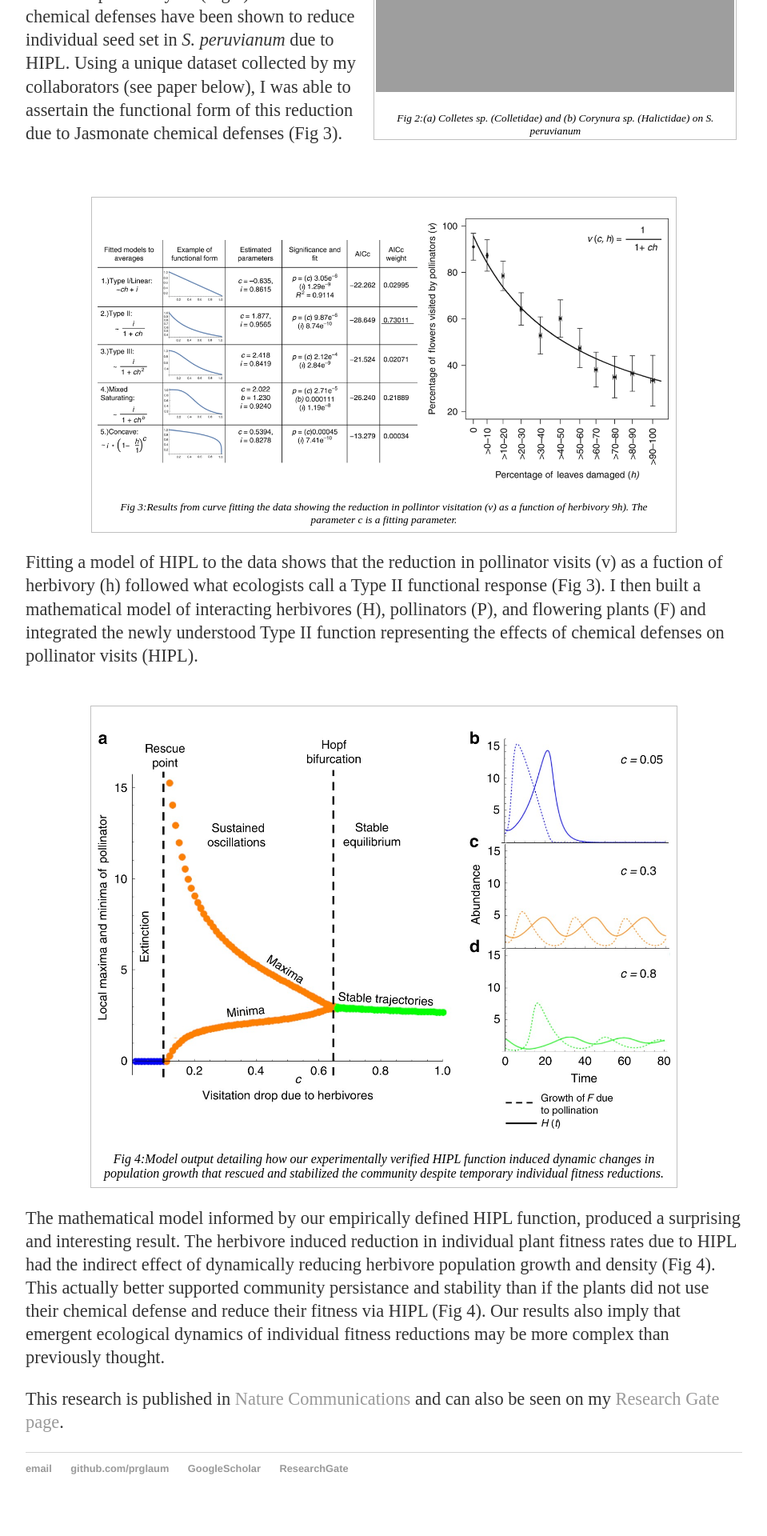
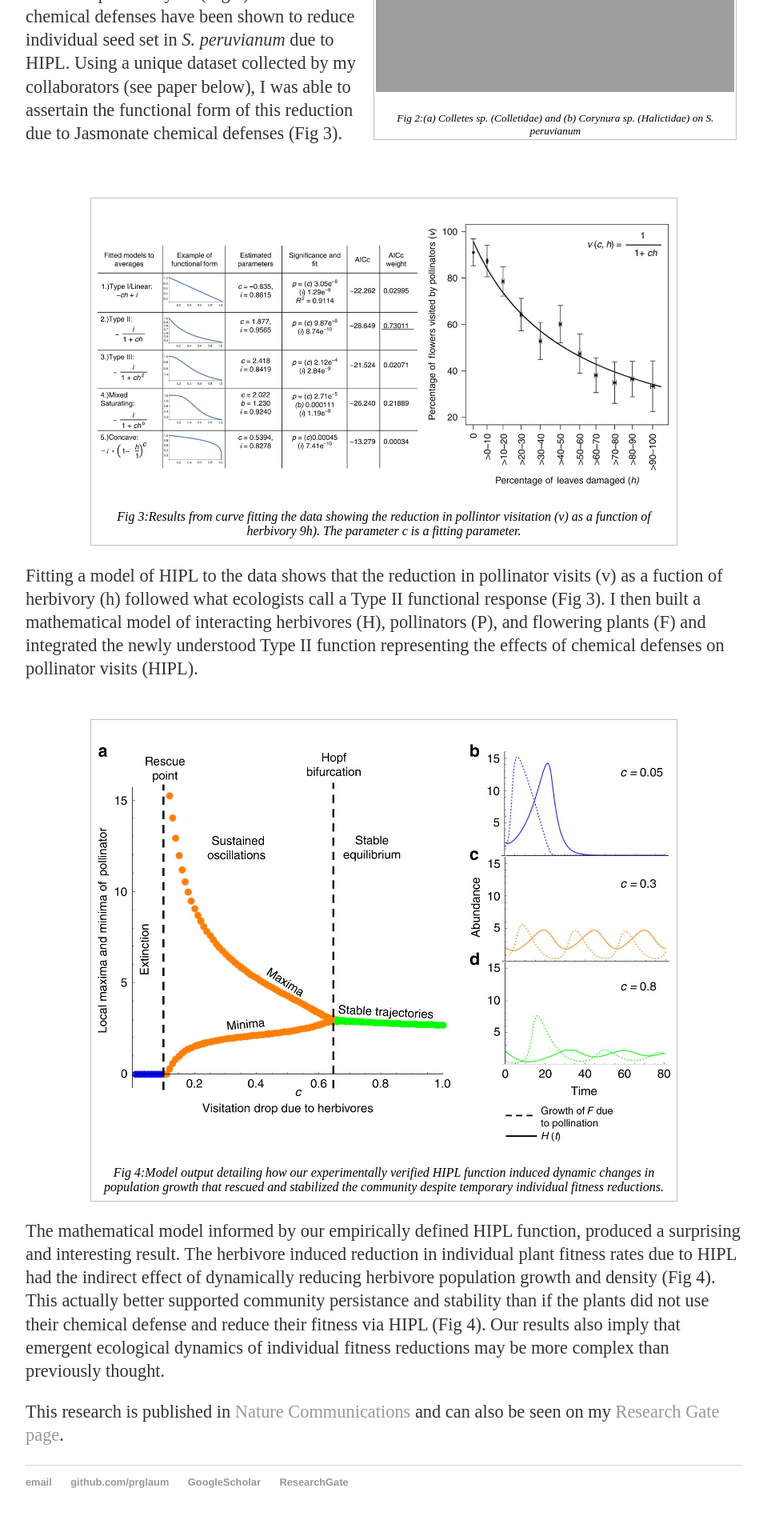
Before and after one commit to prglaum/prglaum.github.io, a Jekyll site: the page built from research/chemoeco/index.html, in a window 1280 px wide. Shown: the part 1215-3135 px from the top of the page at 80% size, without its empty margins (160-1119 px from the left). Built offline with Jekyll 4.4.1, drawn with Linux system fonts in a browser that asks for light colours.

Commit message:
Update index.html

```diff
--- a/research/chemoeco/index.html
+++ b/research/chemoeco/index.html
@@ -85,10 +85,10 @@
 <br style="clear:left" style="clear:right">
 <br>
 
-<figure40 style="clear:right" class="div80">
+<figure style="clear:right" class="div80">
 	<p><img class=scaled src="{{site.url}}/docs/assets/images/HIPLstats.PNG" alt="stats">
 	<figcaption>Fig 3:Results from curve fitting the data showing the reduction in pollintor visitation (v) as a function of herbivory 9h). The parameter c is a fitting parameter.</figcaption>
-</figure40>
+</figure>
 
 <p>Fitting a model of HIPL to the data shows that the reduction in pollinator visits (v) as a fuction of herbivory (h) followed what ecologists call a Type II functional
 	response (Fig 3). I then built a mathematical model of interacting herbivores (H), pollinators (P), and flowering plants (F) and integrated the newly understood
```
